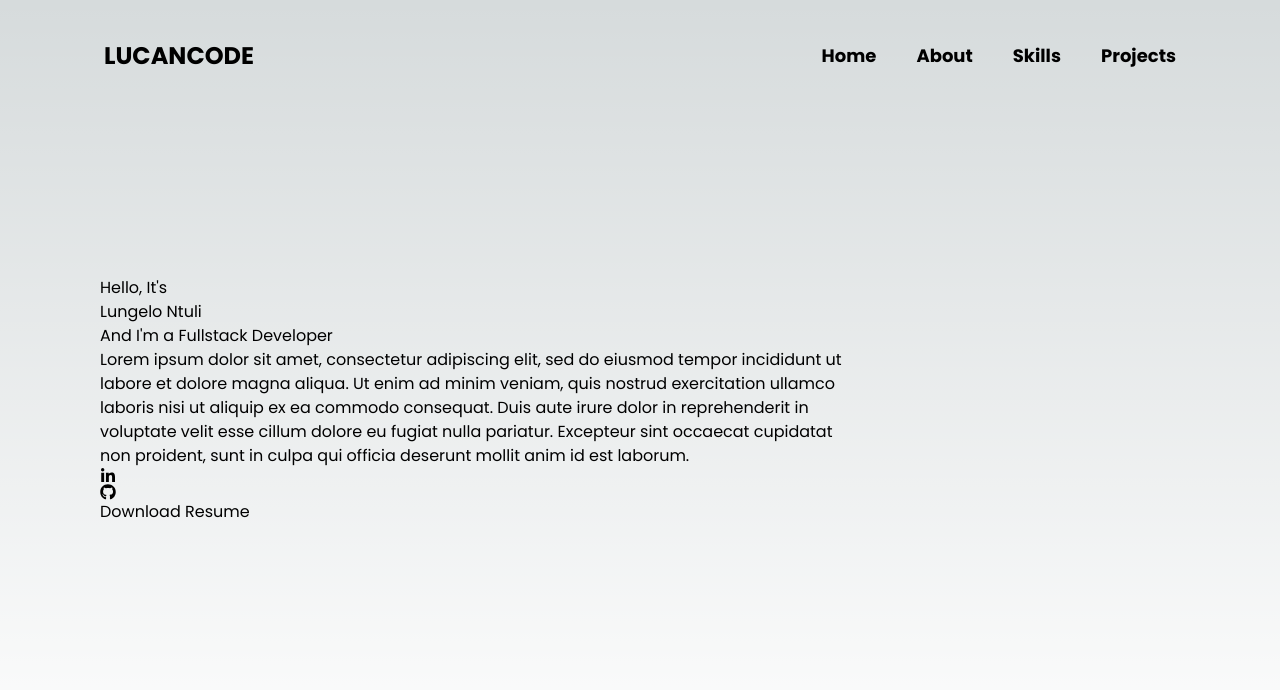
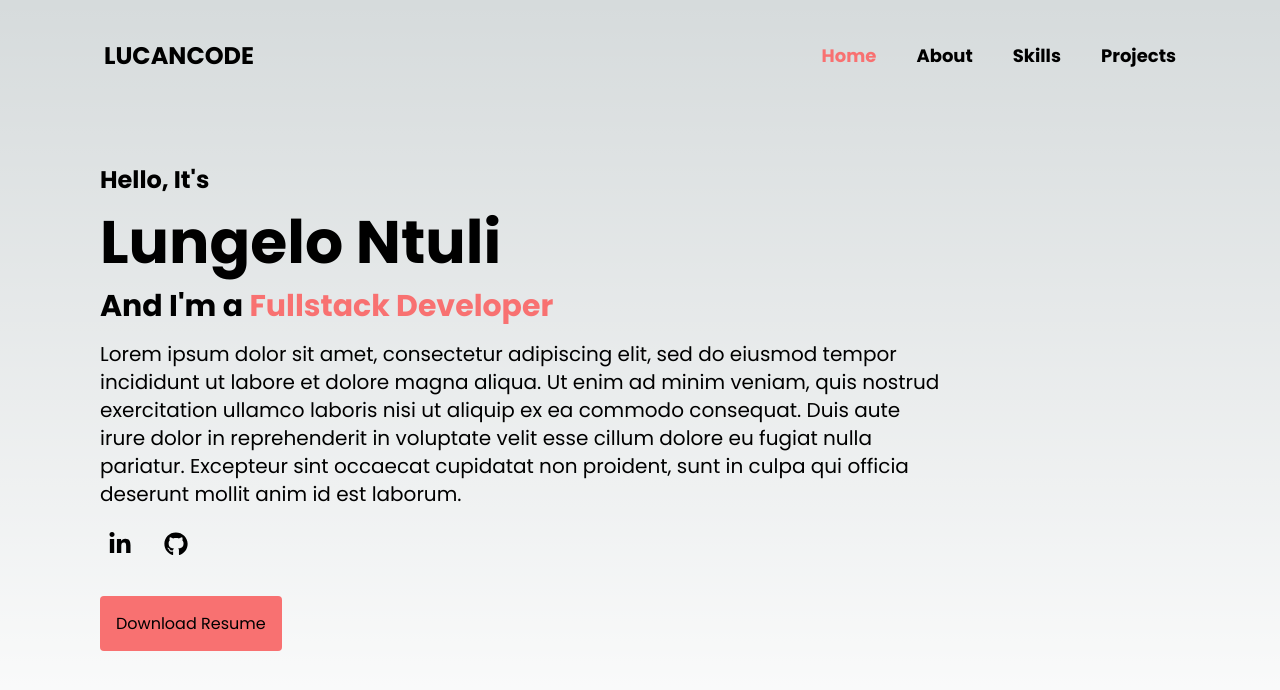
Before and after one commit to lucancode/portfolio, a Next.js app: page / in a window 1280 px wide. Shown: the top 690 px of the page. Built offline with nearby package versions, Linux system fonts and the light colour scheme.

Commit message:
Nav and Banner
Retouched the navigation bar and banner. Created about page and must start section.

```diff
--- /dev/null
+++ b/components/About.tsx
@@ -0,0 +1,9 @@
+import React from 'react'
+
+function About() {
+  return (
+    <div>About</div>
+  )
+}
+
+export default About
--- a/components/Banner.tsx
+++ b/components/Banner.tsx
@@ -5,13 +5,13 @@ import { FaGithub, FaLinkedinIn } from "react-icons/fa";
 function Banner() {
   return (
     <div className=" relative flex justify-between items-center w-full h-dvh p-[100px]">
-      <div className=" max-w-[750px]">
-        <h3>Hello, It's</h3>
-        <h1>Lungelo Ntuli</h1>
-        <h3>
-          And I'm a <span>Fullstack Developer</span>
+      <div className=" max-w-[850px] space-y-4">
+        <h3 className="text-2xl font-bold">Hello, It's</h3>
+        <h1 className="text-6xl font-bold">Lungelo Ntuli</h1>
+        <h3 className="text-3xl font-bold">
+          And I'm a <span className=" text-red-400">Fullstack Developer</span>
         </h3>
-        <p>
+        <p className="text-xl">
           Lorem ipsum dolor sit amet, consectetur adipiscing elit, sed do
           eiusmod tempor incididunt ut labore et dolore magna aliqua. Ut enim ad
           minim veniam, quis nostrud exercitation ullamco laboris nisi ut
@@ -20,15 +20,31 @@ function Banner() {
           pariatur. Excepteur sint occaecat cupidatat non proident, sunt in
           culpa qui officia deserunt mollit anim id est laborum.
         </p>
-        <div className="socials">
-          <Link href="https://linkedin.com">
-            <FaLinkedinIn />
+        <div className="flex space-x-4 hover:">
+          <Link
+            href="https://linkedin.com"
+            className="rounded-full p-2 transition duration-400 ease-in-out hover:bg-white hover:bg-opacity-65"
+          >
+            <FaLinkedinIn className="h-6 w-6" />
           </Link>
-          <Link href="https://github.com">
-            <FaGithub />
+          <Link
+            href="https://github.com"
+            className="rounded-full p-2 transition duration-400 ease-in-out hover:bg-white hover:bg-opacity-65"
+          >
+            <FaGithub className="h-6 w-6" />
           </Link>
         </div>
-        <a href="">Download Resume</a>
+        <div className="pt-8">
+          <a
+            href=""
+            className="bg-red-400 rounded p-4 transition duration-400 ease-in-out hover:bg-red-800 hover:bg-opacity-65"
+          >
+            Download Resume
+          </a>
+        </div>
+      </div>
+      <div className="max-w-[450px]">
+        <img src="next.svg" className="rounded-full" alt="" />
       </div>
     </div>
   );
--- a/components/Navbar.tsx
+++ b/components/Navbar.tsx
@@ -12,7 +12,7 @@ function Navbar() {
         </div>
         {/** navbar links */}
         <div className="flex space-x-10 cursor-pointer text-lg font-semibold">
-          <h4>Home</h4>
+          <a href="./" className="text-red-400">Home</a>
           <h4>About</h4>
           <h4>Skills</h4>
           <h4>Projects</h4>
```
